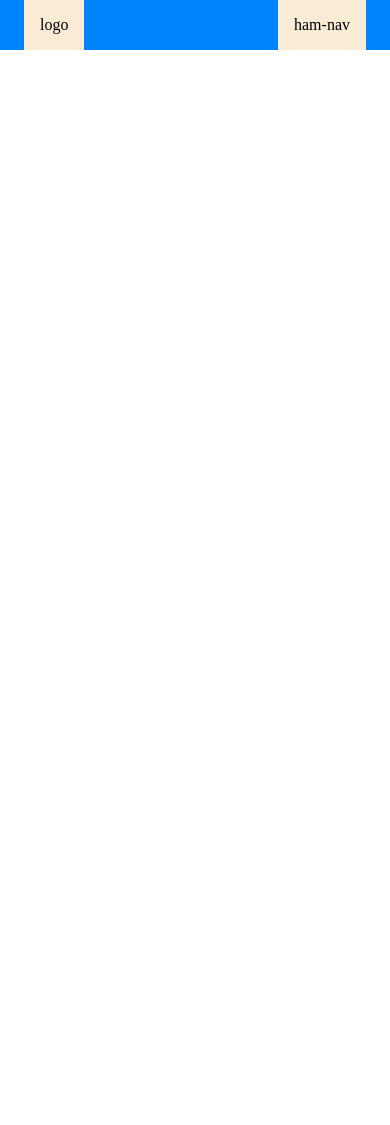
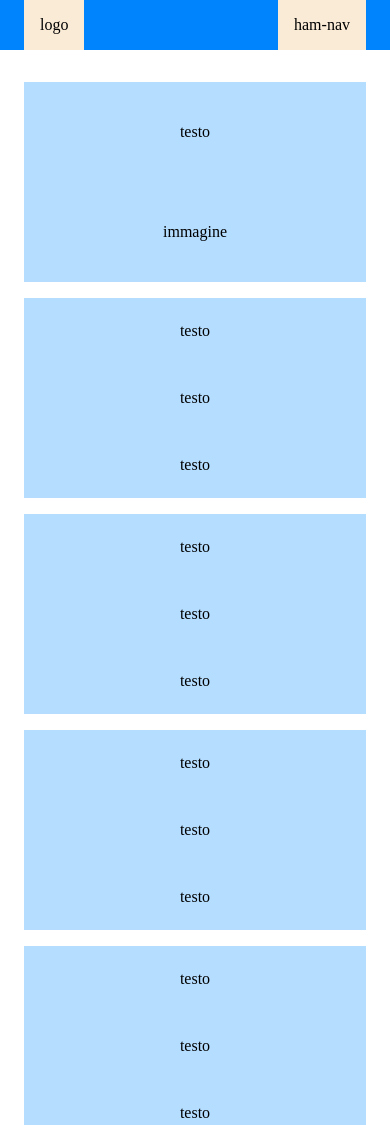
Before and after one commit to SimoneRicciardo/htmlcss-responsive-layout, a plain HTML site: page index.html in a window 390 px wide. Shown: the top 1125 px of the page. Before the commit the page ends 844 px from the top, so only its background shows below. Drawn offline with Linux system fonts and the light colour scheme.

Commit message:
main sezione info + media query

```diff
--- a/css/layout.css
+++ b/css/layout.css
@@ -19,19 +19,45 @@
     justify-content: space-between;
 }
 
+.aling-it-ce{
+    align-items: center;
+}
+
+.wrap{
+    flex-wrap: wrap;
+}
+
 :root{
-    --primary-color:rgb(0, 132, 253)
+    --primary-color: rgb(0, 132, 253);
+    --primary-color-light: rgb(181, 221, 255);
+}
+
+.mar-r{
+    margin-right: 0.75rem;
+}
+
+.mar-l{
+    margin-left: 0.75rem;
+}
+
+.mar-t{
+    margin-top: 0.5rem;
+}
+
+.mar-b{
+    margin-bottom: 0.5rem;
 }
 
 /*header*/
 
-#header-bar, .container{
+#header-bar, #header-bar .container{
     background-color: var(--primary-color)
 }
 
 .container .box{
     padding:1rem;
-    background-color: antiquewhite; /*temp*/
+    background-color: antiquewhite;                  /*temp*/
+
 }
 
 .hamburger{
@@ -44,7 +70,37 @@
 }
 
 
-/*mediaquery*/
+/*main*/
+.card{
+    background-color: var(--primary-color-light);
+    width: calc((100% / 3) - 1rem);
+    height: 200px;                                     /*temp*/
+    justify-content: space-around;
+    flex-direction: column;
+    align-items: center;
+}
+
+.container-card{
+    margin: 1.5rem 0 2rem 0;
+}
+
+.container-card #card-big{
+    width: calc((100% / 2) - 1rem);
+    flex-grow: 1;
+}
+
+#card-big{
+    flex-direction: row;
+}
+
+/*media query*/
+
+/*DESKTOP*/
+@media screen and (min-width: 1050px) {
+
+}
+
+/*TABLET*/
 
 @media screen and (max-width: 768px) {
     .list-nav{
@@ -58,4 +114,21 @@
     .container{
         padding: 0 1.5rem;
     }
+
+    #card-big{
+        flex-direction: column;
+    }
 }
+
+/*PHONE*/
+@media screen and (max-width: 480px) {
+    .container-card{
+        flex-direction: column;
+        align-content: center;
+    }
+
+    .card, .container-card #card-big{
+        width: 100%;
+        margin: 0.5rem 0;
+    }
+}
--- a/index.html
+++ b/index.html
@@ -33,5 +33,46 @@
 
     </header>
 
+    <main>
+
+        <section> <!-- sezione info-->
+            <div class="container">
+                <div class="container-card flex wrap">
+                    <div class="card flex jc-sb mar-r mar-b" id="card-big">
+                        <div>testo</div>
+                        <div>immagine</div>
+                    </div>
+                    <div class="card flex mar-b mar-l">
+                        <div>testo</div>
+                        <div>testo</div>
+                        <div>testo</div>
+                    </div>
+                    <div class="card flex mar-t mar-r">
+                        <div>testo</div>
+                        <div>testo</div>
+                        <div>testo</div>
+                    </div>
+                    <div class="card flex mar-t mar-l mar-r">
+                        <div>testo</div>
+                        <div>testo</div>
+                        <div>testo</div>
+                    </div>
+                    <div class="card flex mar-t mar-l">
+                        <div>testo</div>
+                        <div>testo</div>
+                        <div>testo</div>
+                    </div>
+                </div>
+            </div>
+        </section>
+
+        <section>
+
+
+
+        </section>
+
+    </main>
+
 </body>
 </html>
```
